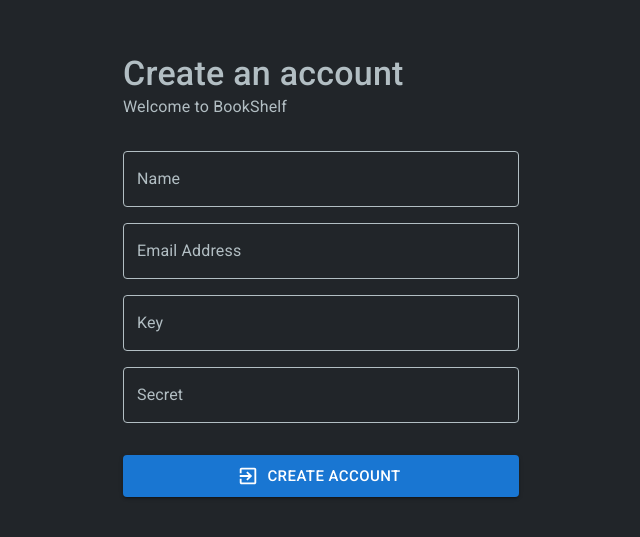
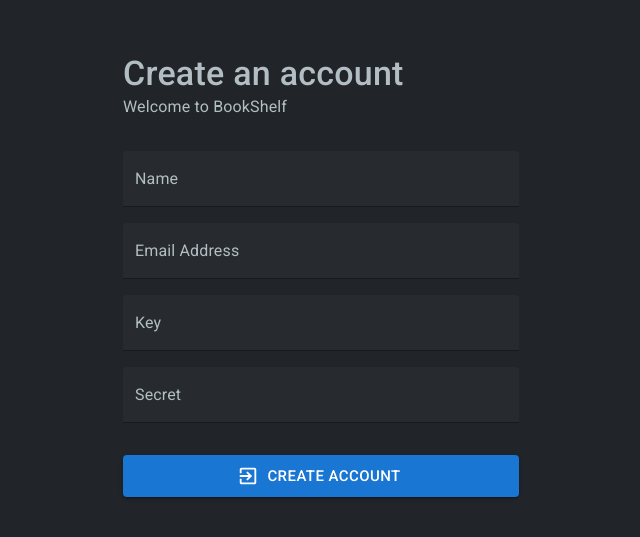
Before and after one commit to AydosJs/bookshelf, a React (Vite) app: page /register in a window 1280 px wide. Shown: the part 125-662 px from the top of the page, without its empty margins (319-959 px from the left). Built offline with nearby package versions, Linux system fonts and the light colour scheme.

Commit message:
textFields variant changed

```diff
--- a/src/containers/RegisterContainer.tsx
+++ b/src/containers/RegisterContainer.tsx
@@ -14,7 +14,7 @@
   const navigate = useNavigate()
   const loading = useAppSelector(item => item.auth.isLoading)
 
-  const formik = useFormik<Omit<User, 'id'>>({
+  const formic = useFormik<Omit<User, 'id'>>({
     initialValues: {
       name: '',
       email: '',
@@ -32,6 +32,24 @@
       navigate('/')
     }
   });
+
+  const styledTextField = {
+    '& .MuiInputBase-input': {
+      color: theme.palette.mode === 'light' ? theme.palette.grey[300] : 'none',
+    },
+    '& .MuiFormLabel-root': {
+      color: theme.palette.mode === 'light' ? theme.palette.grey[300] : 'none'
+    },
+    // '& .MuiOutlinedInput-notchedOutline': {
+    //   borderColor: theme.palette.mode === 'light' ? theme.palette.grey[300] : 'none',
+    // },
+    // '&:hover .MuiOutlinedInput-notchedOutline': {
+    //   borderColor: theme.palette.mode === 'light' ? theme.palette.grey[300] : 'none'
+    // },
+    "& .MuiFilledInput-root": {
+      backgroundColor: '#272B2F',
+    }
+  }
 
   return (
     <Box sx={{ width: '100%', height: "100%", backgroundColor: theme.palette.mode === 'light' ? '#212529' : 'white' }}>
@@ -56,112 +74,64 @@
               </Typography>
             </Box>
 
-            <Box component="form" onSubmit={formik.handleSubmit} sx={{ display: "flex", flexDirection: "column", width: "100%" }}>
+            <Box component="form" onSubmit={formic.handleSubmit} sx={{ display: "flex", flexDirection: "column", width: "100%" }}>
 
               <TextField
+                variant={theme.palette.mode === 'light' ? 'filled' : 'outlined'}
                 disabled={loading}
                 fullWidth
                 id="name"
                 label="Name"
                 name="name"
-                onChange={formik.handleChange}
-                value={formik.values.name}
-                error={Boolean(formik.touched.name && formik.errors.name)}
-                sx={{
-                  '& .MuiInputBase-input': {
-                    color: theme.palette.mode === 'light' ? theme.palette.grey[300] : 'none',
-                  },
-                  '& .MuiFormLabel-root': {
-                    color: theme.palette.mode === 'light' ? theme.palette.grey[300] : 'none'
-                  },
-                  '& .MuiOutlinedInput-notchedOutline': {
-                    borderColor: theme.palette.mode === 'light' ? theme.palette.grey[300] : 'none',
-                  },
-                  '&:hover .MuiOutlinedInput-notchedOutline': {
-                    borderColor: theme.palette.mode === 'light' ? theme.palette.grey[300] : 'none'
-                  },
-                }}
+                onChange={formic.handleChange}
+                value={formic.values.name}
+                error={Boolean(formic.touched.name && formic.errors.name)}
+                sx={styledTextField}
               />
 
               <Box mt={2}>
                 <TextField
+                  variant={theme.palette.mode === 'light' ? 'filled' : 'outlined'}
                   disabled={loading}
                   fullWidth
                   id="email"
                   label="Email Address"
                   name="email"
                   autoComplete="email"
-                  onChange={formik.handleChange}
-                  value={formik.values.email}
-                  error={Boolean(formik.touched.email && formik.errors.email)}
-                  sx={{
-                    '& .MuiInputBase-input': {
-                      color: theme.palette.mode === 'light' ? theme.palette.grey[300] : 'none',
-                    },
-                    '& .MuiFormLabel-root': {
-                      color: theme.palette.mode === 'light' ? theme.palette.grey[300] : 'none'
-                    },
-                    '& .MuiOutlinedInput-notchedOutline': {
-                      borderColor: theme.palette.mode === 'light' ? theme.palette.grey[300] : 'none',
-                    },
-                    '&:hover .MuiOutlinedInput-notchedOutline': {
-                      borderColor: theme.palette.mode === 'light' ? theme.palette.grey[300] : 'none'
-                    },
-                  }}
+                  onChange={formic.handleChange}
+                  value={formic.values.email}
+                  error={Boolean(formic.touched.email && formic.errors.email)}
+                  sx={styledTextField}
                 />
               </Box>
 
               <Box mt={2}>
                 <TextField
+                  variant={theme.palette.mode === 'light' ? 'filled' : 'outlined'}
                   disabled={loading}
                   fullWidth
                   name="key"
                   label="Key"
                   id="key"
-                  onChange={formik.handleChange}
-                  value={formik.values.key}
-                  error={Boolean(formik.touched.key && formik.errors.key)}
-                  sx={{
-                    '& .MuiInputBase-input': {
-                      color: theme.palette.mode === 'light' ? theme.palette.grey[300] : 'none',
-                    },
-                    '& .MuiFormLabel-root': {
-                      color: theme.palette.mode === 'light' ? theme.palette.grey[300] : 'none'
-                    },
-                    '& .MuiOutlinedInput-notchedOutline': {
-                      borderColor: theme.palette.mode === 'light' ? theme.palette.grey[300] : 'none',
-                    },
-                    '&:hover .MuiOutlinedInput-notchedOutline': {
-                      borderColor: theme.palette.mode === 'light' ? theme.palette.grey[300] : 'none'
-                    },
-                  }}
+                  onChange={formic.handleChange}
+                  value={formic.values.key}
+                  error={Boolean(formic.touched.key && formic.errors.key)}
+                  sx={styledTextField}
                 />
               </Box>
 
               <Box mt={2}>
                 <TextField
+                  variant={theme.palette.mode === 'light' ? 'filled' : 'outlined'}
                   disabled={loading}
                   fullWidth
                   name="secret"
                   label="Secret"
                   id="secret"
-                  onChange={formik.handleChange}
-                  value={formik.values.secret}
-                  error={Boolean(formik.touched.secret && formik.errors.secret)}
-                  sx={{
-                    '& .MuiInputBase-input': {
-                      color: theme.palette.mode === 'light' ? theme.palette.grey[300] : 'none',
-                    },
-                    '& .MuiFormLabel-root': {
-                      color: theme.palette.mode === 'light' ? theme.palette.grey[300] : 'none'
-                    },
-                    '& .MuiOutlinedInput-notchedOutline': {
-                      borderColor: theme.palette.mode === 'light' ? theme.palette.grey[300] : 'none',
-                    },
-                    '&:hover .MuiOutlinedInput-notchedOutline': {
-                      borderColor: theme.palette.mode === 'light' ? theme.palette.grey[300] : 'none'
-                    },
-                  }}
+                  onChange={formic.handleChange}
+                  value={formic.values.secret}
+                  error={Boolean(formic.touched.secret && formic.errors.secret)}
+                  sx={styledTextField}
                 />
               </Box>
 
--- a/src/containers/books/SearchBooks.tsx
+++ b/src/containers/books/SearchBooks.tsx
@@ -87,8 +87,6 @@
         <Search onSubmit={onSearch} />
       </Box>
 
-      {/* NO BOOKS YET TYPOGRAPHY */}
-      {/* {Boolean(!searchedBooks.length) && <Loader loader={loader} text="NO BOOKS FOUND!" />} */}
 
       {/* MAPPING THE ARRAY */}
       <Grid container spacing={4}>
```
